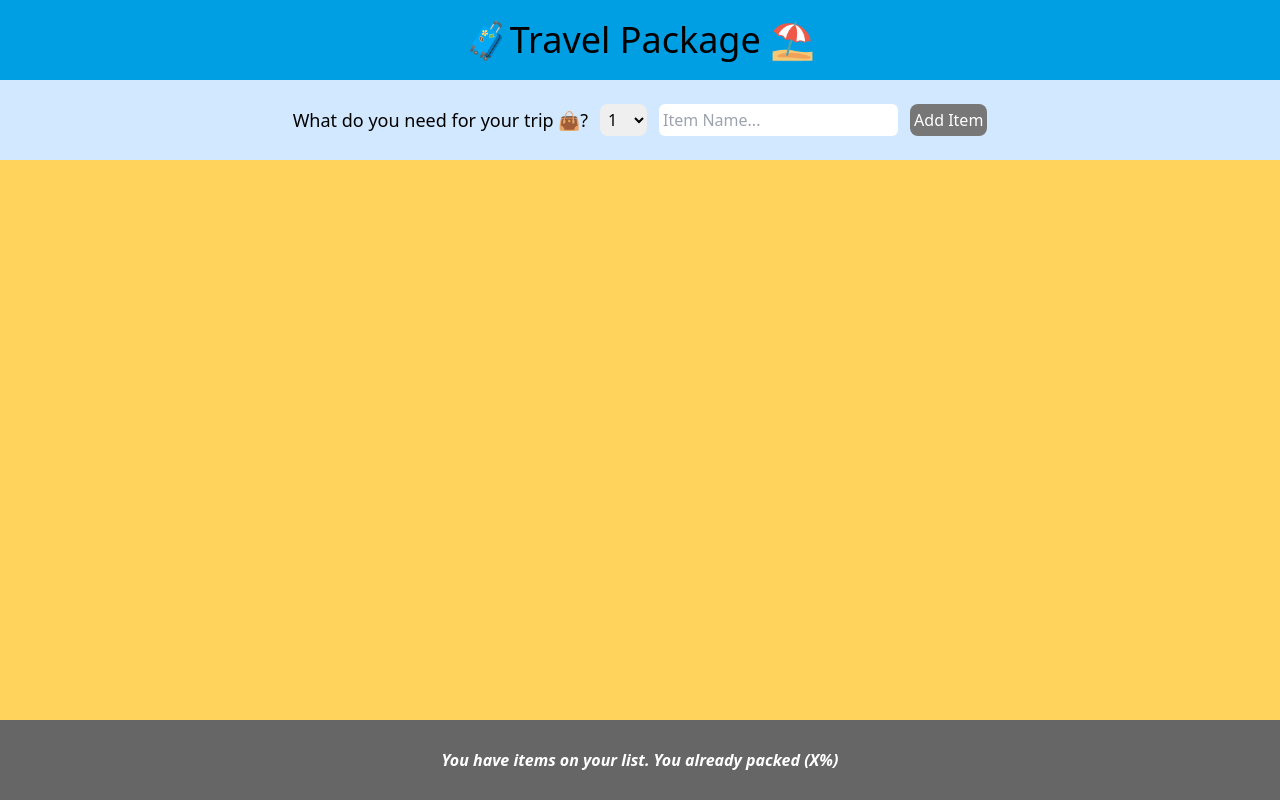
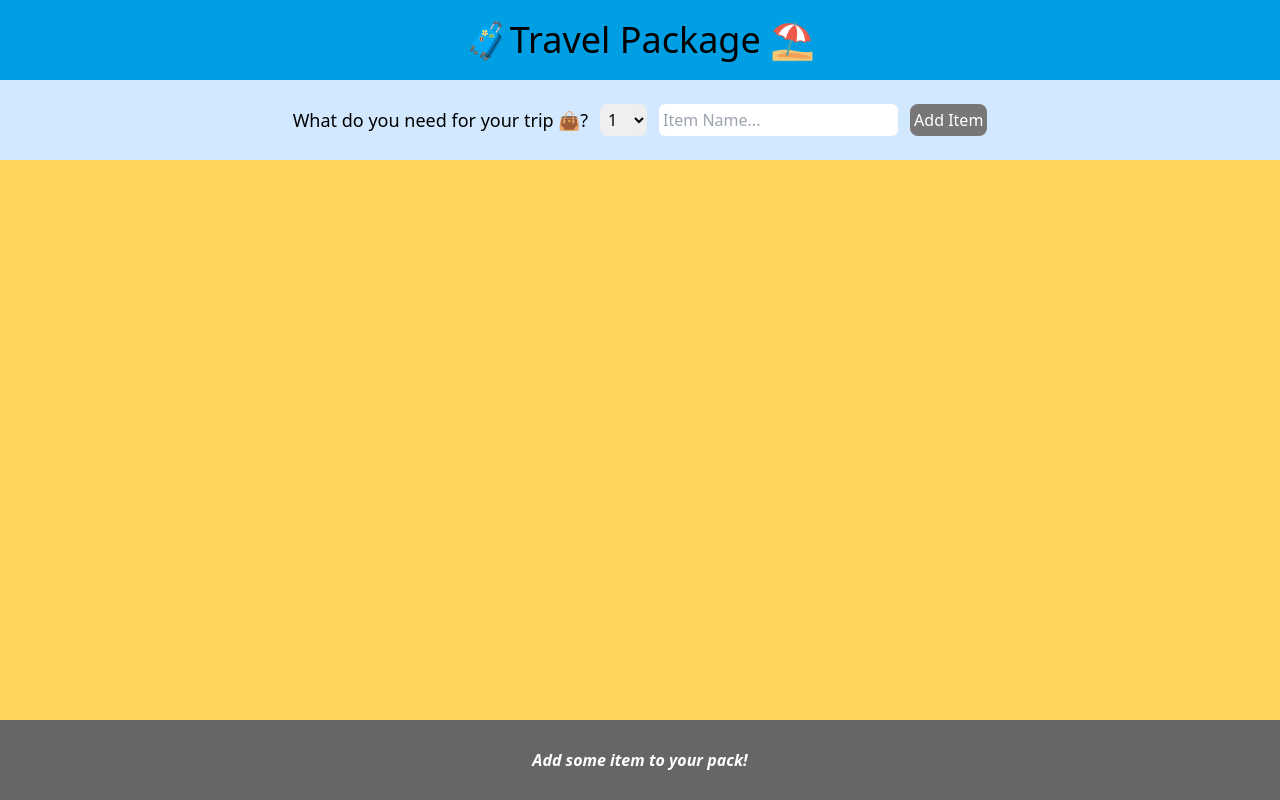
Before and after one commit to MetinKb/react-item-package, a React (Create React App) app: page / in a window 1280 px wide. Built offline with nearby package versions, Linux system fonts and the light colour scheme.

Commit message:
item statistics

```diff
--- a/src/Components/Footer.js
+++ b/src/Components/Footer.js
@@ -1,8 +1,20 @@
-function Footer({ itemsLength }) {
+function Footer({ items }) {
+
+    const packedItems = items.filter(item => item.packed).length
+    const percentage = Math.round((packedItems / items.length) * 100)
+
     return (
-        <footer className="w-full h-[10%] bg-[#666] text-white f-center font-bold p-2">
-            <em>You have {itemsLength} items on your list. You already packed (X%)</em>
-        </footer>
+        < footer className="w-full h-[10%] bg-[#666] text-white f-center font-bold p-2" >
+            <em>{
+                items.length === 0 ? "Add some item to your pack! "
+                    :
+                    percentage === 100 ?
+                        'You packed everything! Ready to go ✈2'
+                        :
+                        `You have ${items.length} items on your list. You already packed ${packedItems}, (${percentage}%)`
+            }
+            </em>
+        </footer >
     )
 }
 
```
